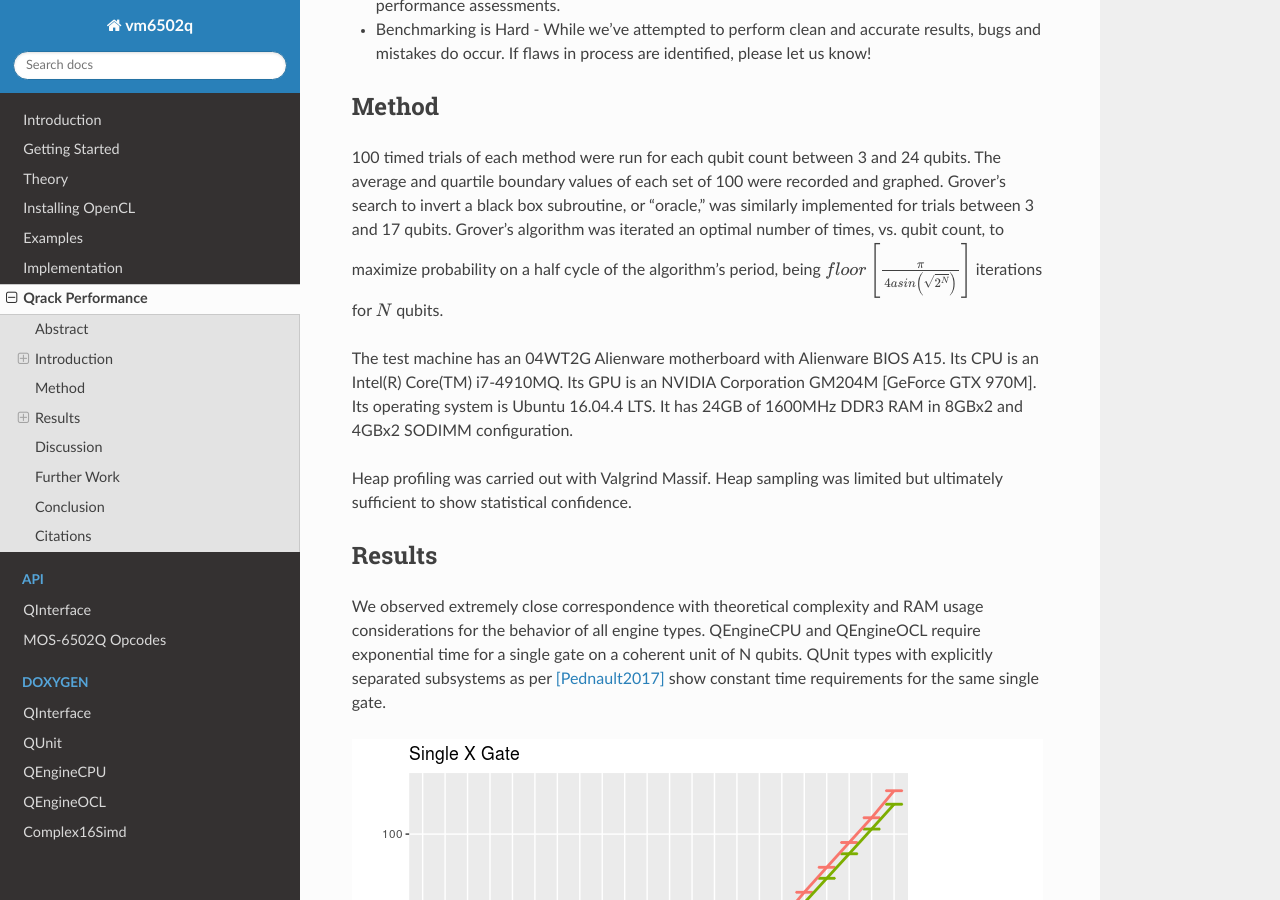
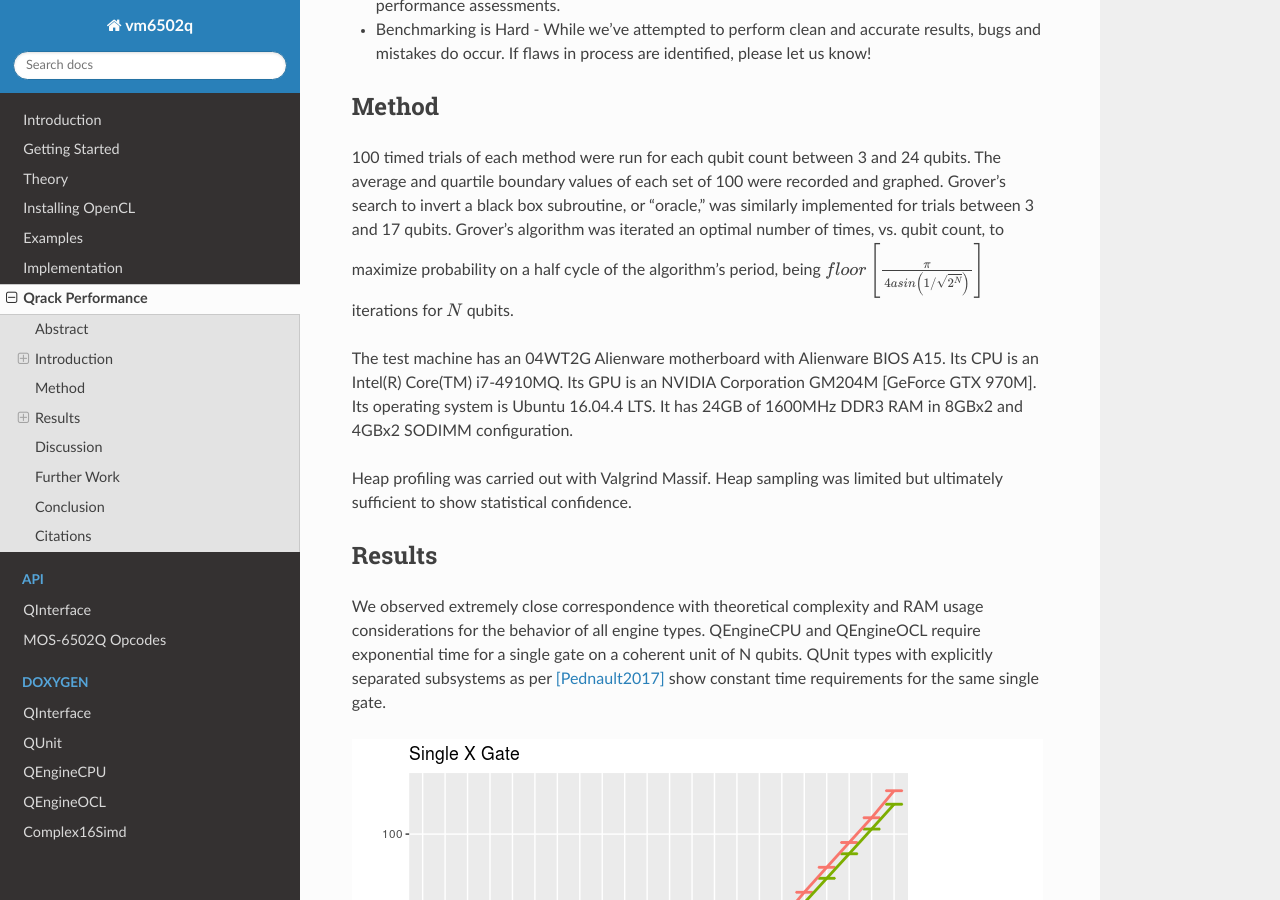
Before and after one commit to vm6502q/qrack.github.io, a Sphinx documentation site: the page built from docs/performance.rst, in a window 1280 px wide and 900 px high, scrolled down 1194 px. Built offline with Sphinx 7.4.7 and the Read the Docs theme 2.0.0, drawn with Linux system fonts in a browser that asks for light colours.

Commit message:
Fixing expression for optimal number of Grover's iterations

```diff
--- a/docs/performance.rst
+++ b/docs/performance.rst
@@ -63,7 +63,7 @@ Disclaimers
 Method
 ******
 
-100 timed trials of each method were run for each qubit count between 3 and 24 qubits. The average and quartile boundary values of each set of 100 were recorded and graphed. Grover's search to invert a black box subroutine, or "oracle," was similarly implemented for trials between 3 and 17 qubits. Grover's algorithm was iterated an optimal number of times, vs. qubit count, to maximize probability on a half cycle of the algorithm's period, being :math:`floor\left[\frac{\pi}{4asin\left(\sqrt{2^N}\right)}\right]` iterations for :math:`N` qubits.
+100 timed trials of each method were run for each qubit count between 3 and 24 qubits. The average and quartile boundary values of each set of 100 were recorded and graphed. Grover's search to invert a black box subroutine, or "oracle," was similarly implemented for trials between 3 and 17 qubits. Grover's algorithm was iterated an optimal number of times, vs. qubit count, to maximize probability on a half cycle of the algorithm's period, being :math:`floor\left[\frac{\pi}{4asin\left(1/\sqrt{2^N}\right)}\right]` iterations for :math:`N` qubits.
 
 The test machine has an 04WT2G Alienware motherboard with Alienware BIOS A15. Its CPU is an Intel(R) Core(TM) i7-4910MQ. Its GPU is an NVIDIA Corporation GM204M [GeForce GTX 970M]. Its operating system is Ubuntu 16.04.4 LTS. It has 24GB of 1600MHz DDR3 RAM in 8GBx2 and 4GBx2 SODIMM configuration.
 
```
